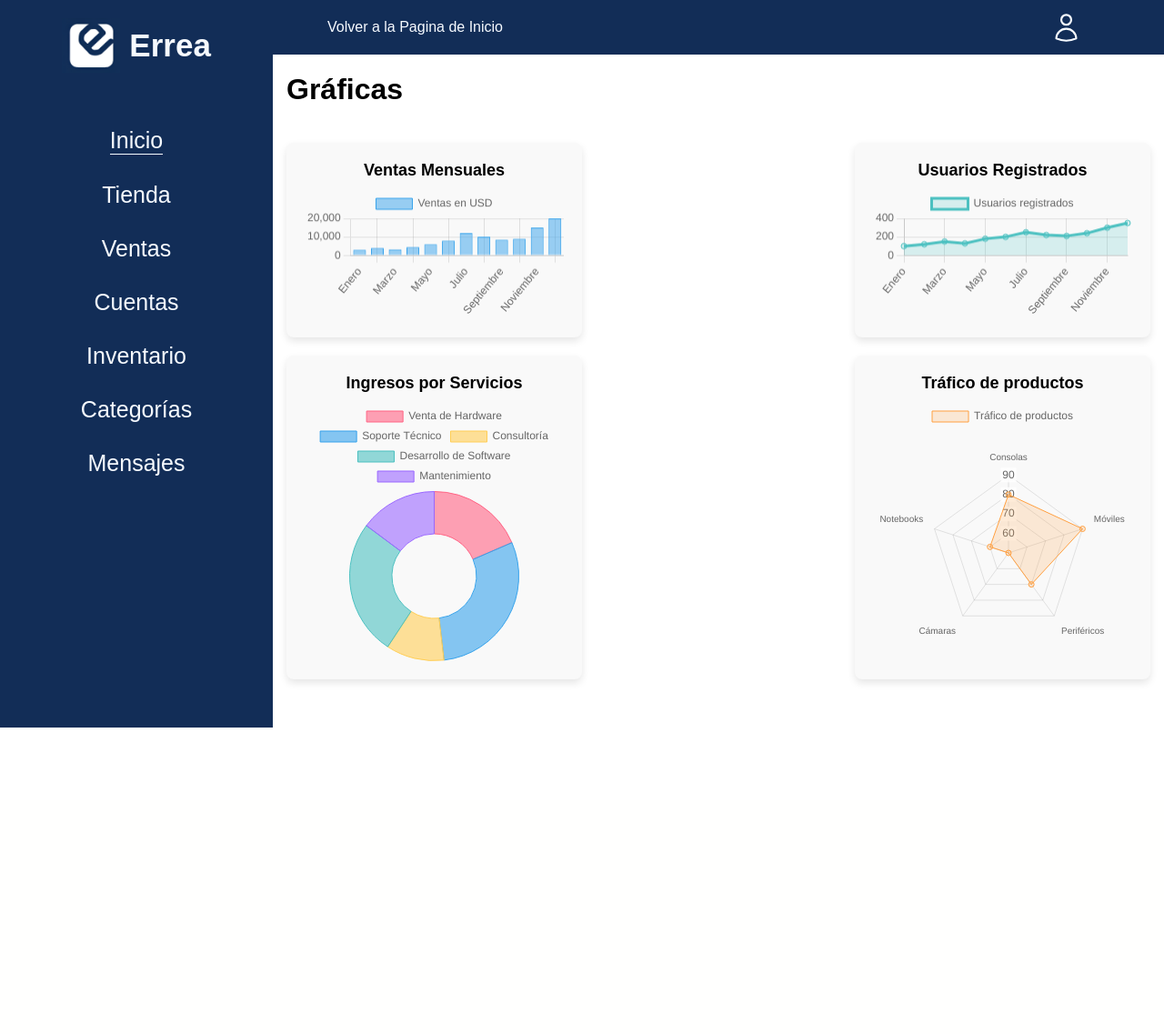
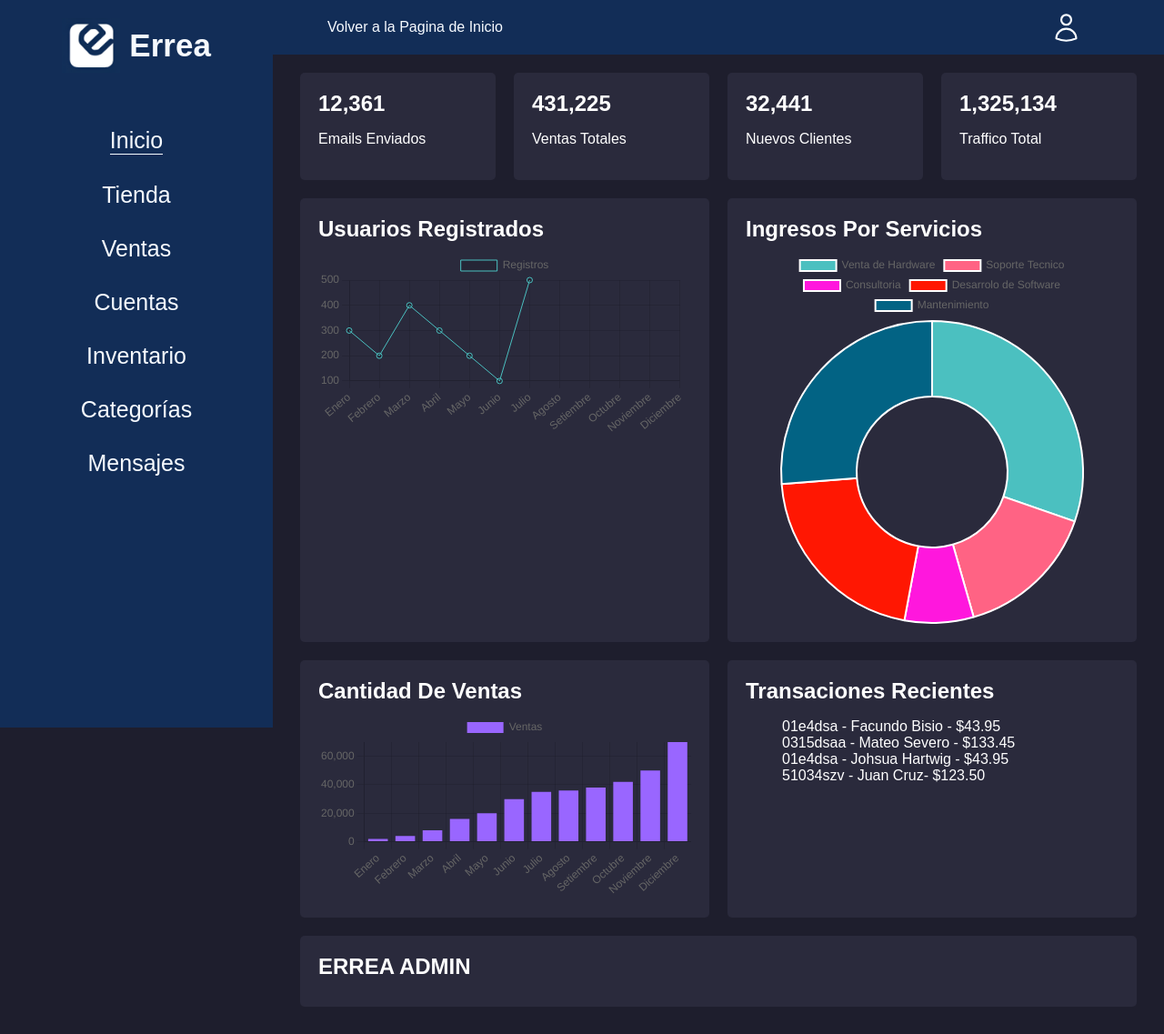
Before and after one commit to Johsua-123/URUCODE, a PHP site: page /URUCODE/admin in a window 1280 px wide. Shown: the whole page at 91% size. Before the commit the page ends 800 px from the top, so only its background shows below. Run offline with PHP 8.4, Linux system fonts and the light colour scheme; the visitor is signed in with stand-in values (Sample User, id 1).

Commit message:
graficas actu

```diff
--- /dev/null
+++ b/admin/assets/styles/graficas.css
@@ -0,0 +1,54 @@
+body {
+    font-family: Arial, sans-serif;
+    background-color: #1e1e2d;
+    color: #fff;
+    margin: 0;
+    padding: 0;
+}
+
+.navbar {
+    position: fixed;
+    margin-left: 300px;
+    width: calc(100% - 300px);
+    background-color: var(--color-blue);
+}
+
+.container {
+    margin-top: 50px;
+    padding: 20px;
+}
+.header, .section {
+    display: flex;
+    flex-wrap: wrap;
+    justify-content: space-between;
+}
+.header .box, .section .box {
+    background-color: #2a2a3c;
+    padding: 20px;
+    margin: 10px;
+    border-radius: 5px;
+    flex: 1 1 calc(33.333% - 40px);
+}
+.header .box {
+    flex: 1 1 calc(16.666% - 40px);
+}
+.chart {
+    display: flex;
+    justify-content: space-between;
+    margin-top: 20px;
+}
+.chart .box {
+    flex: 1 1 calc(50% - 40px);
+}
+.full-width {
+    flex: 1 1 100%;
+}
+.small-box {
+    flex: 1 1 calc(25% - 40px);
+}
+.box h2 {
+    margin: 0 0 10px;
+}
+.chart .box canvas {
+    width: 100%;
+}
--- a/admin/index.php
+++ b/admin/index.php
@@ -17,101 +17,103 @@
     <link rel="stylesheet" href="assets/styles/module.css">
     <link rel="stylesheet" href="assets/styles/navbar.css">
     <link rel="stylesheet" href="assets/styles/sidebar.css">
+    <link rel="stylesheet" href="assets/styles/graficas.css">
     <title>Inicio| Errea Admin</title>
     <script src="https://cdn.jsdelivr.net/npm/chart.js"></script>
 </head>
 <body>
     <?php include "reusables/sidebar.php"; ?>
-    <div class="container">
         <?php include "reusables/navbar.php"; ?>
         <main>
-            <h1>Gráficas</h1>
+        <div class="container">
+        <header class="header">
+            <div class="box">
+                <h2>12,361</h2>
+                <p>Emails Enviados</p>
+            </div>
+            <div class="box">
+                <h2>431,225</h2>
+                <p>Ventas Totales</p>
+            </div>
+            <div class="box">
+                <h2>32,441</h2>
+                <p>Nuevos Clientes</p>
+            </div>
+            <div class="box">
+                <h2>1,325,134</h2>
+                <p>Traffico Total</p>
+            </div>
+        </header>
 
-            <div class="charts-container">
-                <div class="chart-wrapper">
-                    <h2 class="chart-title">Ventas Mensuales</h2>
-                    <canvas id="chart1"></canvas>
+        <section class="section">
+            <div class="box full-width">
+                <h2>Usuarios Registrados</h2>
+                <canvas id="revenueChart"></canvas>
             </div>
-                <div class="chart-wrapper">
-                    <h2 class="chart-title">Usuarios Registrados</h2>
-                    <canvas id="chart3"></canvas>
+            <div class="box small-box">
+                <h2>Ingresos Por Servicios</h2>
+                <canvas id="campaignChart"></canvas>
             </div>
-                <div class="chart-wrapper">
-                    <h2 class="chart-title">Ingresos por Servicios</h2>
-                    <canvas id="chart4"></canvas>
+            <div class="box small-box">
+                <h2>Cantidad De Ventas</h2>
+                <canvas id="salesChart"></canvas>
             </div>
-                <div class="chart-wrapper">
-                    <h2 class="chart-title">Tráfico de productos</h2>
-                    <canvas id="chart5"></canvas>
+            <div class="box full-width">
+                <h2>Transaciones Recientes</h2>
+                <ul>
+                    <li>01e4dsa - Facundo Bisio - $43.95</li>
+                    <li>0315dsaa - Mateo Severo - $133.45</li>
+                    <li>01e4dsa - Johsua Hartwig - $43.95</li>
+                    <li>51034szv - Juan Cruz- $123.50</li>
+                </ul>
             </div>
+            <div class="box full-width">
+                <h2>ERREA ADMIN</h2>
             </div>
-        </main>
+        </section>
     </div>
 
+    <script src="https://cdn.jsdelivr.net/npm/chart.js"></script>
     <script>
-        const createChart = (ctx, type, data, options) => {
-            return new Chart(ctx, {
-                type: type,
-                data: data,
-                options: options
-            });
-        };
-
-        createChart(document.getElementById("chart1"), "bar", {
-            labels: ["Enero", "Febrero", "Marzo", "Abril", "Mayo", "Junio", "Julio", "Agosto", "Septiembre", "Octubre", "Noviembre", "Diciembre"],
+        var ctxRevenue = document.getElementById('revenueChart').getContext('2d');
+        var revenueChart = new Chart(ctxRevenue, {
+            type: 'line',
+            data: {
+                labels: ['Enero', 'Febrero', 'Marzo', 'Abril', 'Mayo', 'Junio', 'Julio', 'Agosto', 'Setiembre', 'Octubre', 'Noviembre', 'Diciembre'],
                 datasets: [{
-                label: "Ventas en USD",
-                data: [3000, 4000, 3200, 4500, 6000, 8000, 12000, 10000, 8500, 9000, 15000, 20000],
-                backgroundColor: "rgba(54, 162, 235, 0.5)",
-                borderColor: "rgba(54, 162, 235, 1)",
+                    label: 'Registros',
+                    data: [300, 200, 400, 300, 200, 100, 500],
+                    borderColor: 'rgba(75, 192, 192, 1)',
                     borderWidth: 1
                 }]
-        }, { responsive: true });
+            }
+        });
 
-        createChart(document.getElementById("chart3"), "line", {
-            labels: ["Enero", "Febrero", "Marzo", "Abril", "Mayo", "Junio", "Julio", "Agosto", "Septiembre", "Octubre", "Noviembre", "Diciembre"],
+        var ctxCampaign = document.getElementById('campaignChart').getContext('2d');
+        var campaignChart = new Chart(ctxCampaign, {
+            type: 'doughnut',
+            data: {
+                labels: ['Venta de Hardware', 'Soporte Tecnico', 'Consultoria', 'Desarrolo de Software', 'Mantenimiento'],
                 datasets: [{
-                label: "Usuarios registrados",
-                data: [100, 120, 150, 130, 180, 200, 250, 220, 210, 240, 300, 350],
-                borderColor: "rgba(75, 192, 192, 1)",
-                backgroundColor: "rgba(75, 192, 192, 0.2)",
-                fill: true
+                    data: [15942, 8023, 3883, 10932, 13821],
+                    backgroundColor: ['rgba(75, 192, 192, 1)', 'rgba(255, 99, 132, 1)', 'rgba(255, 23, 221, 1)', 'rgba(321, 23, 2, 1)', 'rgba(2, 99, 132, 1)']
                 }]
-        }, { responsive: true });
+            }
+        });
 
-        createChart(document.getElementById("chart4"), "doughnut", {
-            labels: ["Venta de Hardware", "Soporte Técnico", "Consultoría", "Desarrollo de Software", "Mantenimiento"],
+        var ctxSales = document.getElementById('salesChart').getContext('2d');
+        var salesChart = new Chart(ctxSales, {
+            type: 'bar',
+            data: {
+                labels: ['Enero', 'Febrero', 'Marzo', 'Abril', 'Mayo', 'Junio', 'Julio', 'Agosto', 'Setiembre', 'Octubre', 'Noviembre', 'Diciembre'],
                 datasets: [{
-                label: "Ingresos en USD",
-                data: [5000, 8000, 3000, 7000, 4000],
-                backgroundColor: [
-                    "rgba(255, 99, 132, 0.6)",
-                    "rgba(54, 162, 235, 0.6)",
-                    "rgba(255, 206, 86, 0.6)",
-                    "rgba(75, 192, 192, 0.6)",
-                    "rgba(153, 102, 255, 0.6)"
-                ],
-                borderColor: [
-                    "rgba(255, 99, 132, 1)",
-                    "rgba(54, 162, 235, 1)",
-                    "rgba(255, 206, 86, 1)",
-                    "rgba(75, 192, 192, 1)",
-                    "rgba(153, 102, 255, 1)"
-                ],
-                borderWidth: 1
+                    label: 'Ventas',
+                    data: [2000, 4000, 8000, 16000, 20000, 30000, 35000, 36000, 38000, 42000, 50000, 70000],
+                    backgroundColor: 'rgba(153, 102, 255, 1)'
                 }]
-        }, { responsive: true });
+            }
+        });
 
-        createChart(document.getElementById("chart5"), "radar", {
-            labels: ["Consolas", "Móviles", "Periféricos", "Cámaras", "Notebooks"],
-            datasets: [{
-                label: "Tráfico de productos",
-                data: [80, 90, 70, 50, 60],
-                backgroundColor: "rgba(255, 159, 64, 0.2)",
-                borderColor: "rgba(255, 159, 64, 1)",
-                borderWidth: 1
-            }]
-        }, { responsive: true });
     </script>
 </body>
 </html>
```
Also changed, not shown: admin/cuentas.php (+10 -32 lines), api/update_role.php (deleted, +0 -26 lines). Lines whose indentation alone changed are shown as unchanged.
